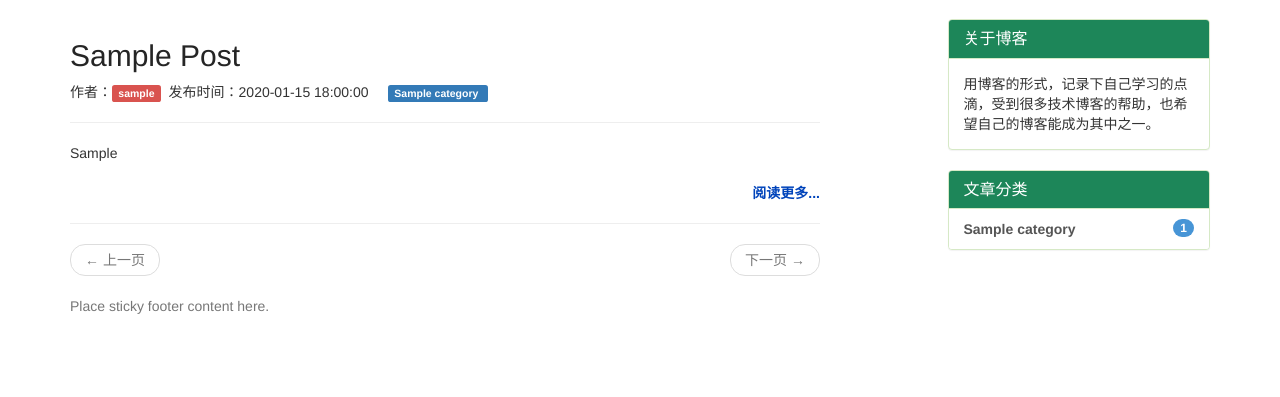
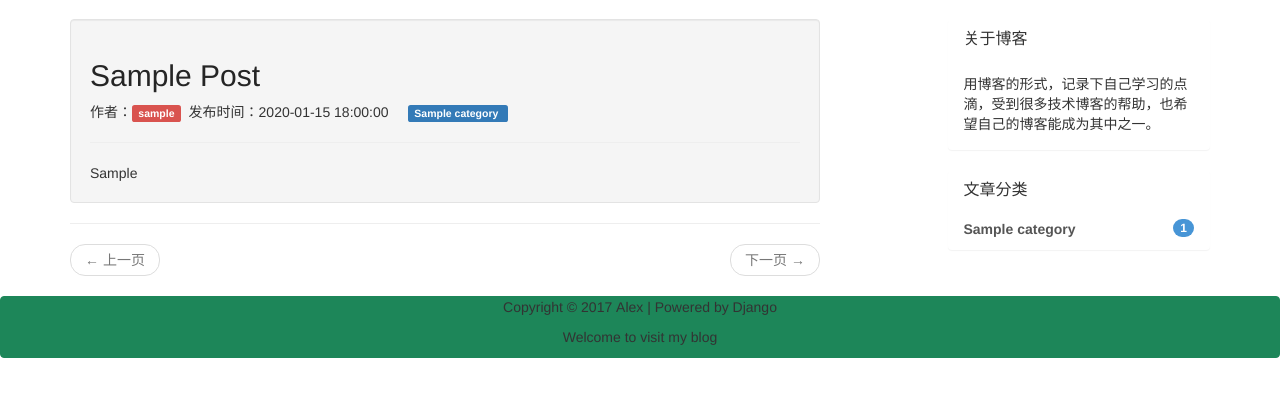
Before and after one commit to zxc290/nowpython, a Django app: page / in a window 1280 px wide. Shown: the part 51-448 px from the top of the page. Run offline with Django 3.2, Linux system fonts and the light colour scheme; tables that the repository leaves empty hold one stand-in row (values such as "Sample post"); some libraries are stand-ins or nearby versions.

Commit message:
修改背景颜色，增加注脚

```diff
--- a/templates/base.html
+++ b/templates/base.html
@@ -23,7 +23,7 @@
         </div><!-- /.blog-main -->
         <div class="col-sm-3 col-sm-offset-1 blog-sidebar">
             <div class="sidebar-module sidebar-module-inset">
-                <div class="panel panel-default panel-success">
+                <div class="panel">
                     <div class="panel-heading">
                         <h3 class="panel-title">关于博客</h3>
                     </div>
@@ -33,7 +33,7 @@
                 </div>
             </div>
             <div class="sidebar-module">
-                <div class="panel panel-default panel-success">
+                <div class="panel">
                     <div class="panel-heading">
                         <h3 class="panel-title">文章分类</h3>
                     </div>
@@ -51,10 +51,6 @@
         </div><!-- /.blog-sidebar -->
     </div><!-- /.row -->
 </div><!-- /.container -->
-<footer class="footer">
-    <div class="container">
-        <p class="text-muted">Place sticky footer content here.</p>
-    </div>
-</footer>
+{% include 'footer.html' %}
 </body>
 </html>
--- /dev/null
+++ b/templates/footer.html
@@ -0,0 +1,14 @@
+<footer>
+    <nav class="navbar navbar-default">
+        <div class="container">
+            <div class="row">
+            <div class="col-md-6 col-md-offset-3">
+                <div class="text-center">
+                    <p>Copyright&nbsp;©&nbsp;2017&nbsp;Alex&nbsp;|&nbsp;Powered&nbsp;by&nbsp;Django</p>
+                    <p>Welcome to visit my blog</p>
+                </div>
+            </div>
+        </div>
+        </div>
+    </nav>
+</footer>
--- a/templates/index.html
+++ b/templates/index.html
@@ -6,6 +6,7 @@
 </div>
 {% endif %}
 {% for post in posts %}
+<div class="well">
 <div class="blog-post">
     <h2 class="blog-post-title"><a href="{{ post.get_absolute_url }}">{{ post.title|title }}</a></h2>
     <p class="blog-post-meta">
@@ -17,17 +18,9 @@
     </p>
 </div>
 <hr>
-{% if post.intro %}
-{{ post.intro|safe }}
-{% else %}
-{{ post.content|truncatechars:80|safe }}
-{% endif %}
-<br>
-<br>
 <div>
-    <a href="{{ post.get_absolute_url }}" style="color:#0044BB;">
-        <p class="text-right"><strong>阅读更多...</strong></p>
-    </a>
+    {{ post.intro }}
+</div>
 </div>
 {% endfor %}
 <hr>
--- a/templates/post_detail.html
+++ b/templates/post_detail.html
@@ -1,6 +1,7 @@
 {% extends 'base.html' %}
 {% load widget_tweaks %}
 {% block posts %}
+<div class="well">
 <div class="blog-post">
     <h2 class="blog-post-title"><a href="{{ post.get_absolute_url }}">{{ post.title|title }}</a></h2>
     <p class="blog-post-meta">
@@ -15,4 +16,5 @@
 {{ post.content|safe }}
 <hr>
 {% include 'youyan.html' %}
+</div>
 {% endblock %}
```
Also changed, not shown: blog/static/css/mycss.css (+13 -4 lines). Lines whose indentation alone changed are shown as unchanged.
